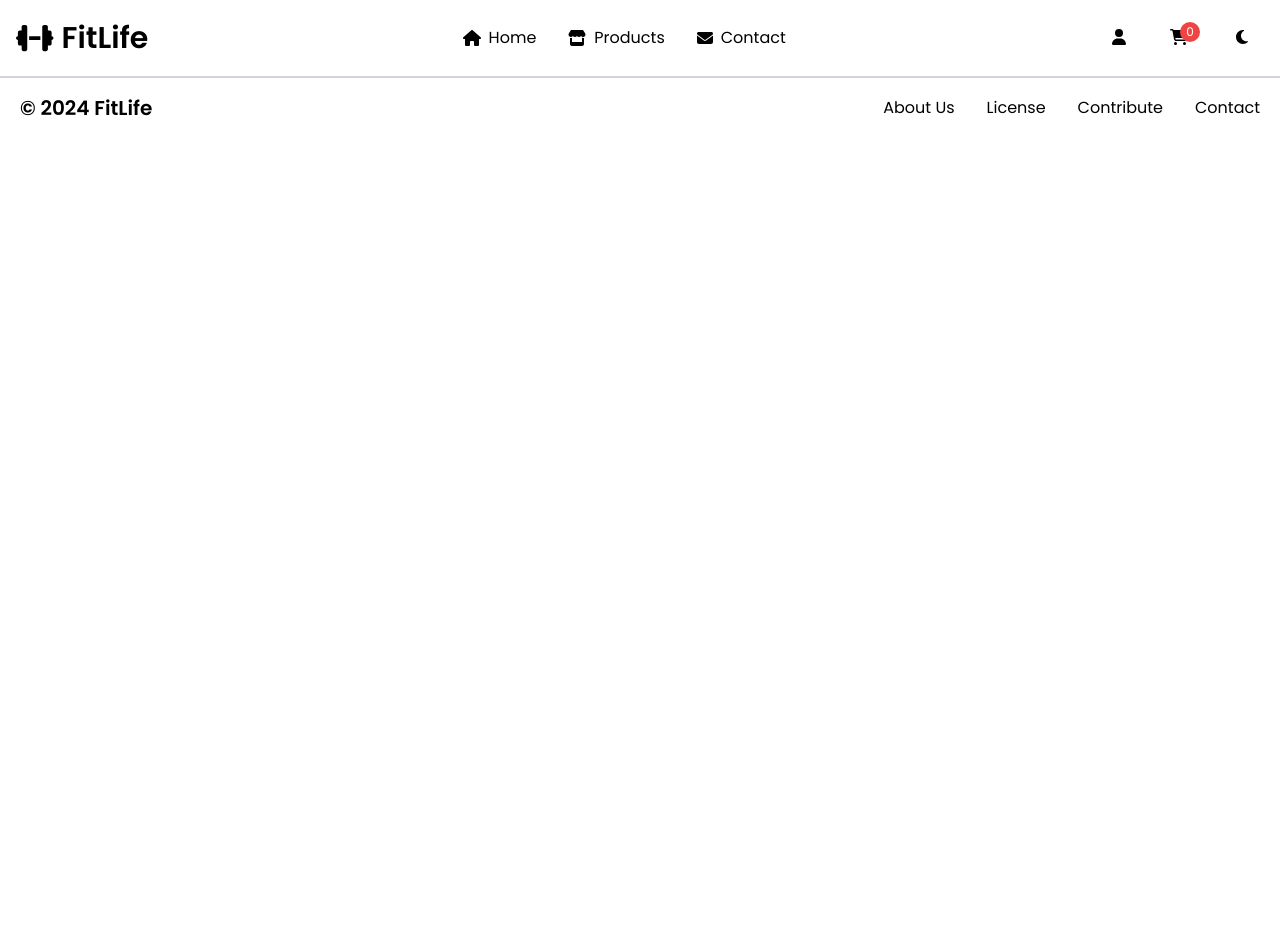
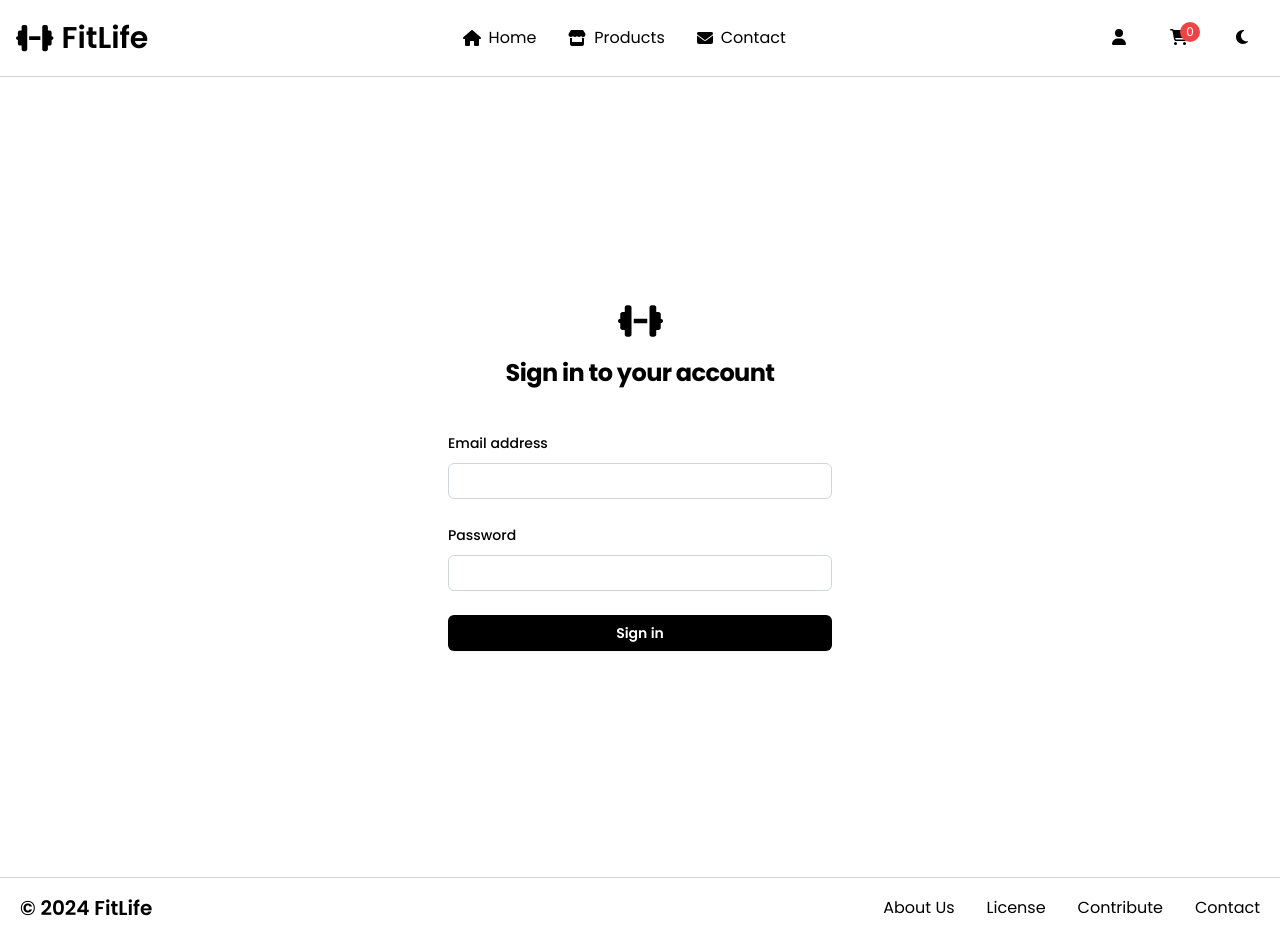
Before and after one commit to imtaki/FitLife, a Vue app: page /login in a window 1280 px wide. Before the commit the page ends 800 px from the top, so only its background shows below. Built offline with nearby package versions, Linux system fonts and the light colour scheme; the HTML template or start-up script is replaced by a standard one.

Commit message:
login + home page categories

```diff
--- a/src/router/index.ts
+++ b/src/router/index.ts
@@ -4,6 +4,8 @@ import ProductsView from '@/views/ProductsView.vue'
 import ContactsView from '@/views/ContactView.vue'
 import PreviewProduct from '@/components/PreviewProduct.vue'
 import CartComponent from '@/components/CartComponent.vue'
+import CategoryView from '@/views/CategoryView.vue'
+import LoginView from '@/views/LoginView.vue'
 
 const router = createRouter({
   history: createWebHistory(import.meta.env.BASE_URL),
@@ -26,6 +28,11 @@ const router = createRouter({
       props: true,
     },
     {
+      path: '/products/category/:slug',
+      name: 'category',
+      component: CategoryView
+    },
+    {
       path: '/cart',
       name: 'Cart',
       component: CartComponent,
@@ -35,6 +42,17 @@ const router = createRouter({
       name: 'Kontakt',
       component: ContactsView,
     },
+    {
+      path: '/login',
+      name: 'Login',
+      component: LoginView,
+    },
+    /*{
+      path: '/:pathMatch(.*)*',
+      name: 'NotFound',
+      component: HomeView,
+    }*/
+
   ],
 })
 
--- /dev/null
+++ b/src/views/CategoryView.vue
@@ -0,0 +1,48 @@
+<script lang="ts">
+import { defineComponent } from 'vue';
+import { useDark } from '@vueuse/core';
+import { useRoute } from 'vue-router';
+import data from '@/products.json';
+import CardComponent from '@/components/CardComponent.vue';
+
+export default defineComponent({
+  name: 'CategoryView',
+  components: {
+    CardComponent
+  },
+  setup() {
+    const isDark = useDark();
+    const route = useRoute();
+    const category = data.products.find(p => p.slug === route.params.slug);
+    const items = category ? category.items : [];
+
+    return {
+      isDark,
+      items,
+      categoryName: category?.category
+    };
+  }
+});
+</script>
+
+<template>
+  <main :class="isDark ? 'dark' : ''">
+    <div class="container mx-auto min-h-screen px-4 py-8">
+      <h1 class="text-4xl font-bold mb-8" :class="isDark ? 'text-white' : 'text-black'">
+        {{ categoryName }}
+      </h1>
+      <div class="grid grid-cols-1 md:grid-cols-2 lg:grid-cols-3 gap-6">
+        <CardComponent
+          v-for="item in items"
+          :key="item.id"
+          :title="item.title"
+          :description="item.description"
+          :image="item.image"
+          :isDark="isDark"
+          :slug="item.slug"
+          buttonText="Preview"
+        />
+      </div>
+    </div>
+  </main>
+</template>
--- a/src/views/HomeView.vue
+++ b/src/views/HomeView.vue
@@ -87,7 +87,7 @@ export default defineComponent({
             :description="product.description"
             :image="product.image"
             :isDark="isDark"
-            :slug="product.category.toLowerCase().replace(/\s+/g, '-')"
+            :slug="`category/${product.slug}`"
             buttonText="See More"
           />
         </div>
--- /dev/null
+++ b/src/views/LoginView.vue
@@ -0,0 +1,98 @@
+<script lang="ts">
+import { defineComponent } from 'vue';
+import { FontAwesomeIcon } from '@fortawesome/vue-fontawesome';
+import { useDark } from '@vueuse/core';
+
+export default defineComponent({
+  name: 'LoginView',
+  components: {
+    FontAwesomeIcon,
+  },
+  setup() {
+    const isDark = useDark({
+      storageKey: 'vueuse-dark-mode',
+      value: true,
+    });
+
+    return {
+      isDark,
+    };
+  },
+  data() {
+    return {
+      email: '',
+      password: '',
+    };
+  },
+  methods: {
+    handleSubmit() {
+      console.log('Form submitted with:', { email: this.email, password: this.password });
+    },
+  },
+});
+</script>
+
+<template>
+  <div
+    class="flex mx-auto container min-h-screen flex-1 flex-col justify-center px-6 py-12 lg:px-8"
+    :class="isDark ? 'bg-black text-white' : 'bg-white text-black'"
+  >
+    <div class="sm:mx-auto sm:w-full sm:max-w-sm">
+      <div class="flex justify-center mb-4">
+        <FontAwesomeIcon class="text-4xl" :icon="['fas', 'dumbbell']" />
+      </div>
+      <h2 class="text-center text-2xl/9 font-bold tracking-tight">Sign in to your account</h2>
+    </div>
+
+    <div class="mt-10 sm:mx-auto sm:w-full sm:max-w-sm">
+      <form class="space-y-6" @submit.prevent="handleSubmit">
+        <div>
+          <label for="email" class="block text-sm/6 font-medium">Email address</label>
+          <div class="mt-2">
+            <input
+              v-model="email"
+              type="email"
+              name="email"
+              id="email"
+              autocomplete="email"
+              required
+              class="block w-full rounded-md px-3 py-1.5 text-base outline outline-1 -outline-offset-1 sm:text-sm/6"
+              :class="isDark ? 'bg-gray-800 text-white outline-gray-600' : 'text-gray-900 outline-gray-300'"
+            />
+          </div>
+        </div>
+
+        <div>
+          <div class="flex items-center justify-between">
+            <label for="password" class="block text-sm/6 font-medium">Password</label>
+          </div>
+          <div class="mt-2">
+            <input
+              v-model="password"
+              type="password"
+              name="password"
+              id="password"
+              autocomplete="current-password"
+              required
+              class="block w-full rounded-md px-3 py-1.5 text-base outline outline-1 -outline-offset-1 sm:text-sm/6"
+              :class="isDark ? 'bg-gray-800 text-white outline-gray-600' : 'text-gray-900 outline-gray-300'"
+            />
+          </div>
+        </div>
+
+        <div>
+          <button
+            type="submit"
+            class="flex w-full justify-center rounded-md px-3 py-1.5 text-sm/6 font-semibold shadow-sm"
+            :class="isDark ? 'bg-white text-black' : 'bg-black text-white'"
+          >
+            Sign in
+          </button>
+        </div>
+      </form>
+    </div>
+  </div>
+</template>
+
+<style scoped>
+</style>
--- a/src/views/ProductsView.vue
+++ b/src/views/ProductsView.vue
@@ -31,13 +31,14 @@ export default defineComponent({
     <h1 class="text-5xl font-semibold text-center my-10">All Products</h1>
     <div class="grid gap-8 grid-cols-1 sm:grid-cols-2 lg:grid-cols-4 mb-10">
       <CardComponent
-        v-for="(item, index) in allItems"
-        :key="index"
+        v-for="item in allItems"
+        :key="item.id"
         :title="item.title"
         :description="item.description"
         :image="item.image"
-        :buttonText="'Preview'"
+        :isDark="isDark"
         :slug="item.slug"
+        buttonText="Preview"
       />
     </div>
   </main>
```
